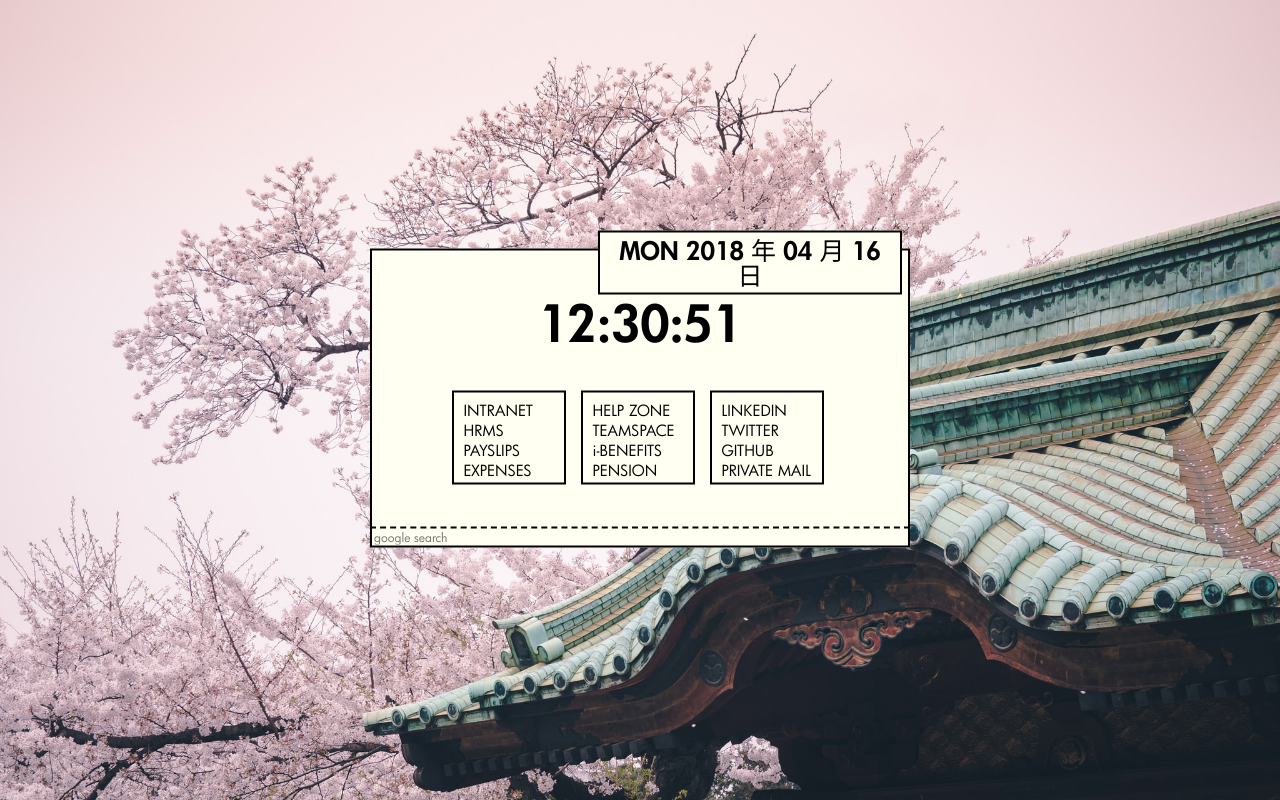
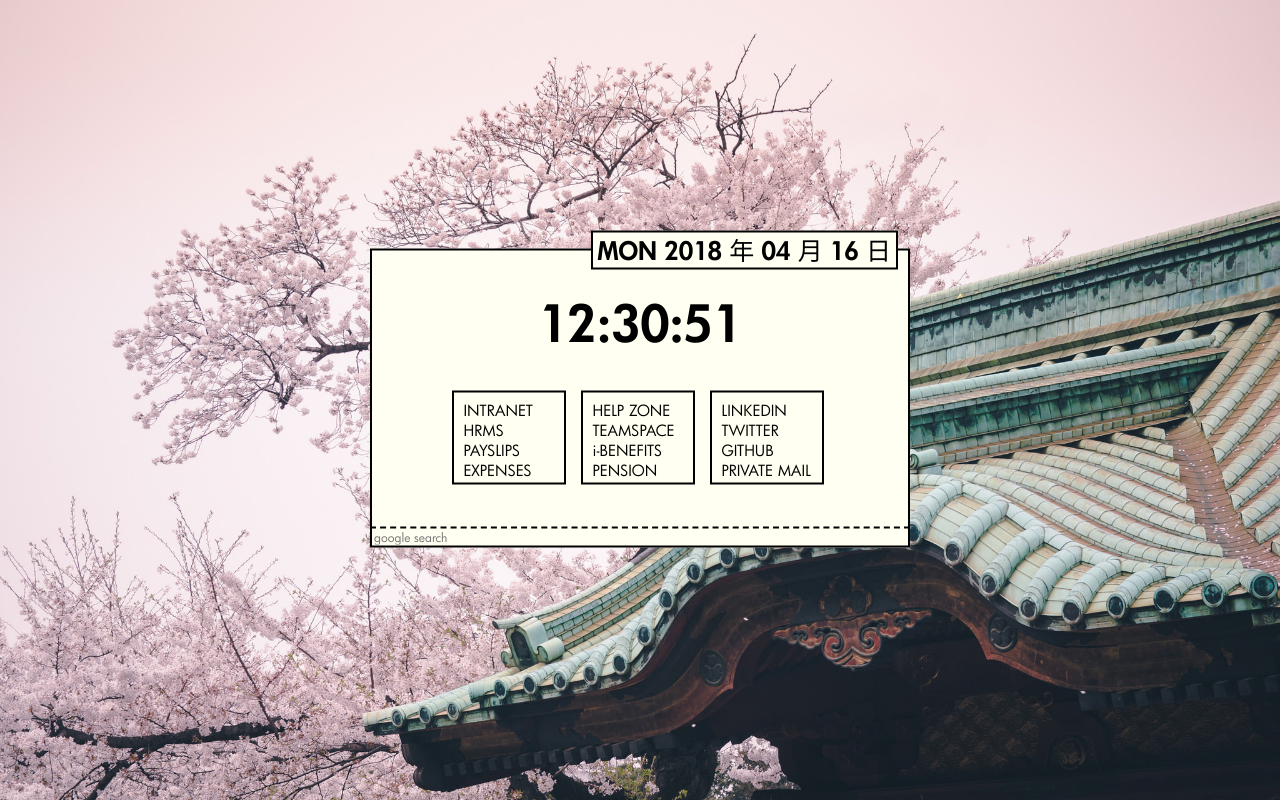
Before and after one commit to Sam1066/workstart-two, a plain HTML site: page index.html in a window 1280 px wide. Drawn offline with Linux system fonts and the light colour scheme.

Commit message:
Update style.css

```diff
--- a/style.css
+++ b/style.css
@@ -116,9 +116,9 @@ body{
 	font-size:25px;
 	position:absolute;
 	top:-20px;
-	width: 290px;
-	left: 220px;
-	right: 0px;
+	width: auto;
+	left: auto;
+	right: 10px;
 	margin-left:auto;
 	margin-right:auto;
 	padding:5px;
```
